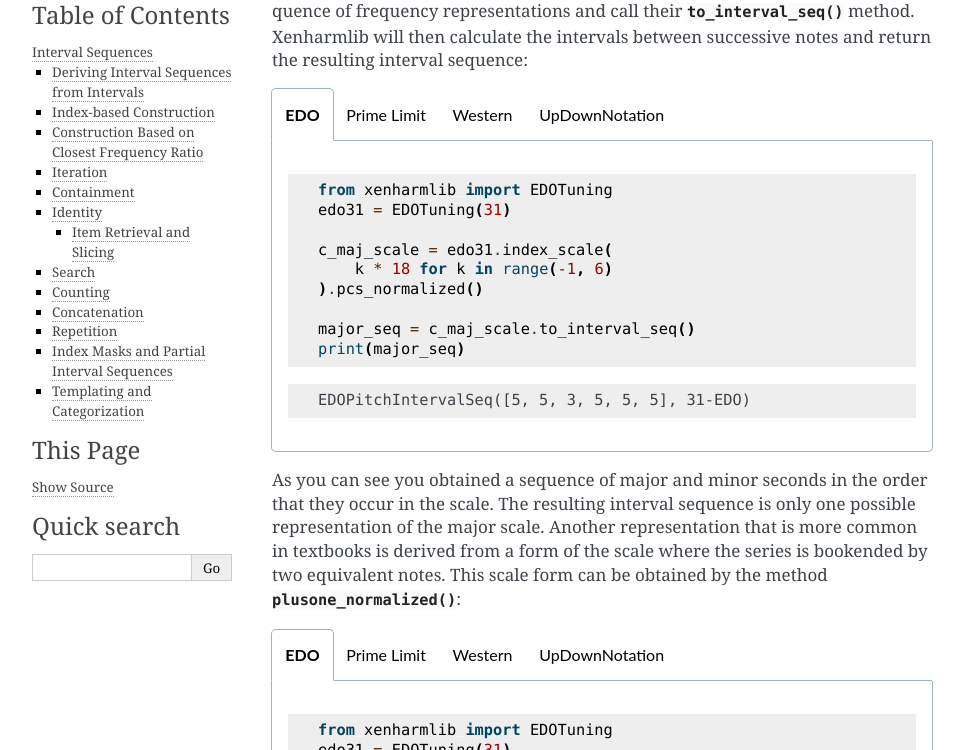
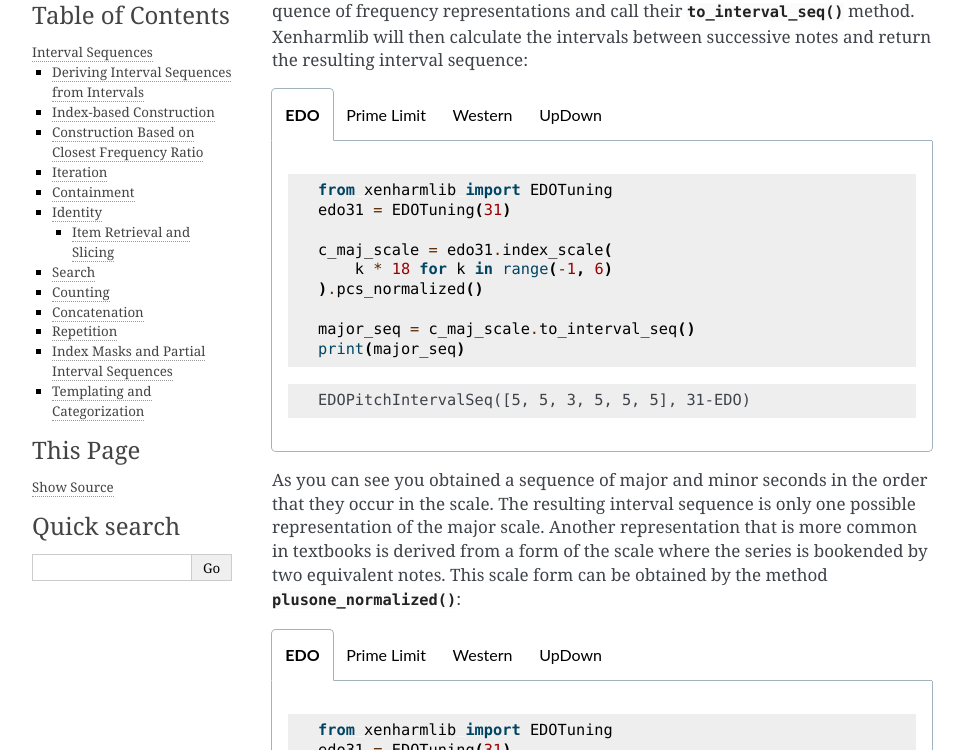
Before and after one commit to retooth2/xenharmlib, a Sphinx documentation site: the page built from doc/prim_interval_seq.rst, in a window 1280 px wide and 1400 px high. Shown: the part 264-1014 px from the top of the window, without its empty margins (148-1112 px from the left). Built offline with Sphinx 7.4.7, drawn with Linux system fonts in a browser that asks for light colours; some of the changed text lies outside the part shown.

Commit message:
doc(prim_interval_seq): fixed tab caption for updown notation

```diff
--- a/doc/prim_interval_seq.rst
+++ b/doc/prim_interval_seq.rst
@@ -69,7 +69,7 @@ notes and return the resulting interval sequence:
 
          WesternNoteIntervalSeq([M2, M2, m2, M2, M2, M2])
 
-   .. tab:: UpDownNotation
+   .. tab:: UpDown
 
       .. testcode:: UpDownNotation
 
@@ -160,7 +160,7 @@ by the method :meth:`~xenharmlib.core.scale.PeriodicScale.plusone_normalized`:
          WesternNoteScale([C0, D0, E0, F0, G0, A0, B0, C1])
          WesternNoteIntervalSeq([M2, M2, m2, M2, M2, M2, m2])
 
-   .. tab:: UpDownNotation
+   .. tab:: UpDown
 
       .. testcode:: UpDownNotation
 
@@ -250,7 +250,7 @@ by assembly from the primitives they contain, in this case intervals:
 
          WesternNoteIntervalSeq([M2, M2, m2, M2, M2, M2])
 
-   .. tab:: UpDownNotation
+   .. tab:: UpDown
 
       .. testcode:: UpDownNotation
 
@@ -332,7 +332,7 @@ to transform differences into full note interval objects.
 
          WesternNoteIntervalSeq([M2, M2, A1, M2, M2, M2])
 
-   .. tab:: UpDownNotation
+   .. tab:: UpDown
 
       .. testcode:: UpDownNotation
 
@@ -1432,7 +1432,7 @@ scale instances from it:
 
          WesternNoteScale([F4, G4, A4, Bb4, C5, D5, E5])
 
-   .. tab:: UpDownNotation
+   .. tab:: UpDown
 
       .. testcode:: UpDownNotation
 
```
